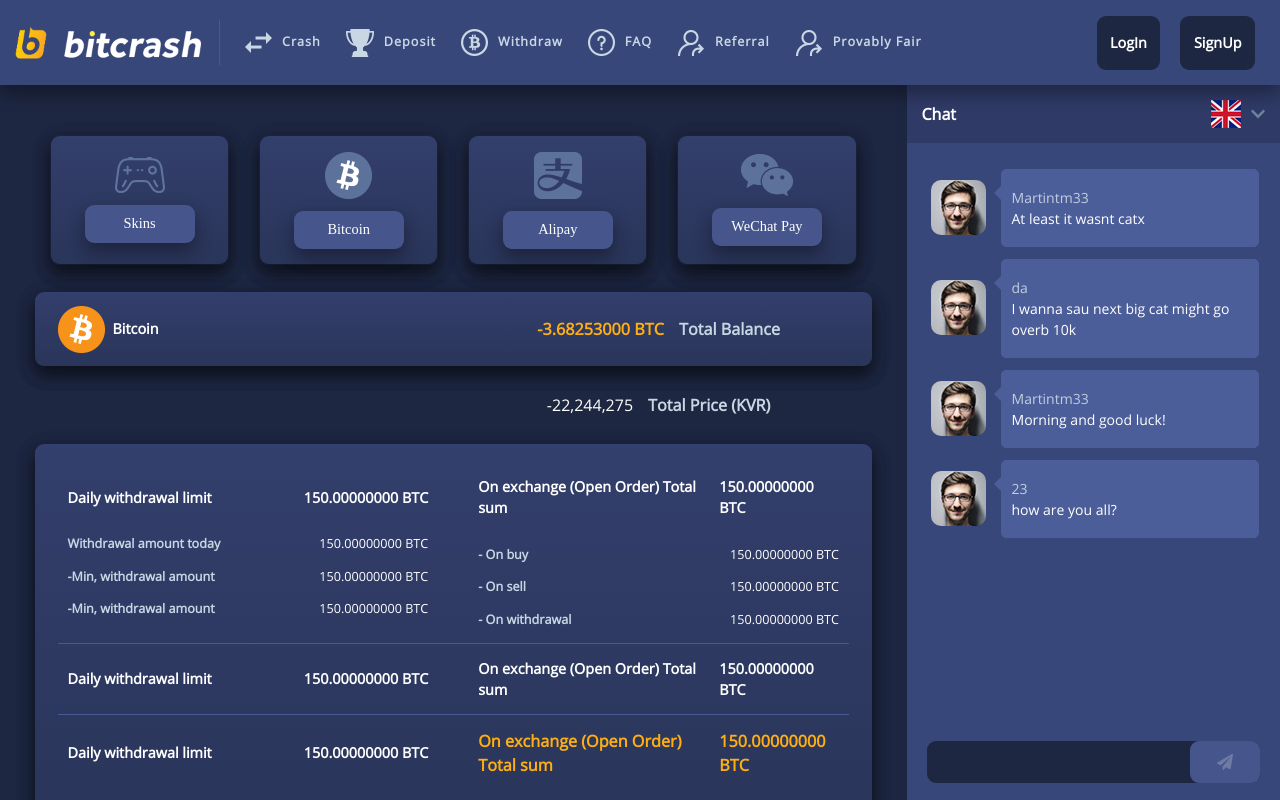
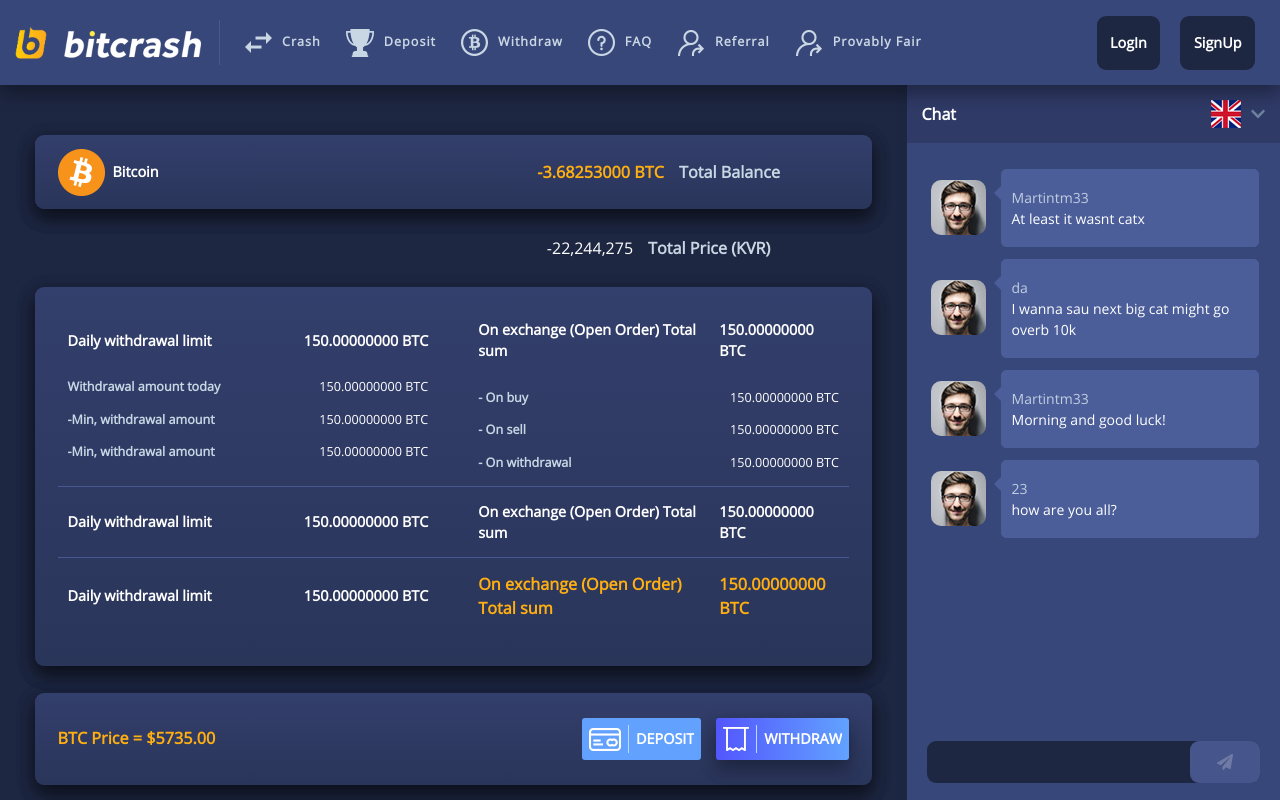
Before and after one commit to GarryTayler/bitcrash, a Vue app in the folder frontend/: page /#/deposit in a window 1280 px wide. Shown: the top 800 px of the page. Built offline with nearby package versions, Linux system fonts and the light colour scheme; no server answers; what cxlt-vue2-toastr, vue-loading-overlay would draw is missing.

Commit message:
deposit page commit
deposit page commit

```diff
--- a/frontend/src/components/deposit/PayBtn.vue
+++ /dev/null
@@ -1,97 +0,0 @@
-<template>
-  <bit-crash-card :hover-border="true" :body-style="1" class="bg">
-    <div class="flex-row-hc-vc main-content" @click="btnClick">
-      <div>
-        <div v-if="type=='skins'" class="flex-row-hc-vc">
-          <img src="@/assets/img/ic_pay_skin.png">
-        </div>
-        <div v-if="type=='bitcoin'" class="flex-row-hc-vc">
-          <img src="@/assets/img/ic_pay_bitcoin.png">
-        </div>
-        <div v-if="type=='alipay'" class="flex-row-hc-vc">
-          <img src="@/assets/img/ic_pay_alipay.png">
-        </div>
-        <div v-if="type=='wechat'" class="flex-row-hc-vc">
-          <img src="@/assets/img/ic_pay_wechat.png">
-        </div>
-
-        <div class="text-wrapper text-wrapper-hover flex-row-hc-vc">
-          <div>{{ text }}</div>
-        </div>
-      </div>
-    </div>
-  </bit-crash-card>
-</template>
-
-<script>
-import BitCrashCard from '@/components/crashTable/BitCrashCard.vue'
-
-export default {
-  name: 'PayBtn',
-  components: {
-    BitCrashCard
-  },
-  props: {
-    type: {
-      type: String,
-      default: 'skins'
-    }
-  },
-  computed: {
-    text: {
-      get() {
-        switch (this.type) {
-          case 'skins':
-            return 'Skins'
-          case 'bitcoin':
-            return 'Bitcoin'
-          case 'alipay':
-            return 'Alipay'
-          case 'wechat':
-            return 'WeChat Pay'
-          default:
-            return ''
-        }
-      }
-    }
-  },
-  methods: {
-    btnClick() {
-      this.$emit('click')
-    }
-  }
-}
-</script>
-<style lang="scss" scoped>
-@import "~@/assets/scss/_variables.scss";
-@import "~bootstrap/scss/bootstrap";
-@import "~bootstrap-vue/src/index";
-.bg {
-  cursor: pointer;
-  width: $paybtn-width;
-  height: $paybtn-height;
-  .main-content {
-    width: 100%;
-    height: 100%;
-  }
-  .text-wrapper {
-    background-color: #46568c;
-    box-shadow: $crash-box-shadow;
-    border-radius: $control-border-radius;
-    width: $paybtn-text-wrapper-width;
-    height: $paybtn-text-wrapper-height;
-    text-align: center;
-
-    font-size: $control-label-text-size;
-    font-family: bold;
-    color: white;
-
-    margin-top: 12px;
-  }
-  &:hover {
-    .text-wrapper-hover {
-      background-color: #f7931a !important;
-    }
-  }
-}
-</style>
--- a/frontend/src/views/deposit.vue
+++ b/frontend/src/views/deposit.vue
@@ -1,9 +1,6 @@
 <template>
   <div class="root content-padding">
     <b-row align-v="start">
-      <b-col v-for="item in pay_types" :key="item" sm="12" md="6" lg="3" xl="3" class="m-b flex-row-hc-vc">
-        <pay-btn :type="item" @click="payClick(item)" />
-      </b-col>
       <div class="w-h m-b-sm">
         <bit-crash-card :body-style="1" :no-header="true">
           <div class="bitcoin-card-content">
@@ -174,16 +171,12 @@
 import { mapGetters } from 'vuex'
 import BitCrashCard from '@/components/crashTable/BitCrashCard.vue'
 import DepositBtn from '@/components/deposit/DepositBtn.vue'
-// import { getNumberFormat, getFloat2Decimal } from '@/utils'
-import PayBtn from '@/components/deposit/PayBtn'
 import ChatInputBox from '@/components/chat/ChatInputBox'
-// import MenuBar from '@/components/deposit/Menu'
 
 export default {
   name: 'Home',
   components: {
     BitCrashCard,
-    PayBtn,
     DepositBtn,
     ChatInputBox
     // MenuBar
```
